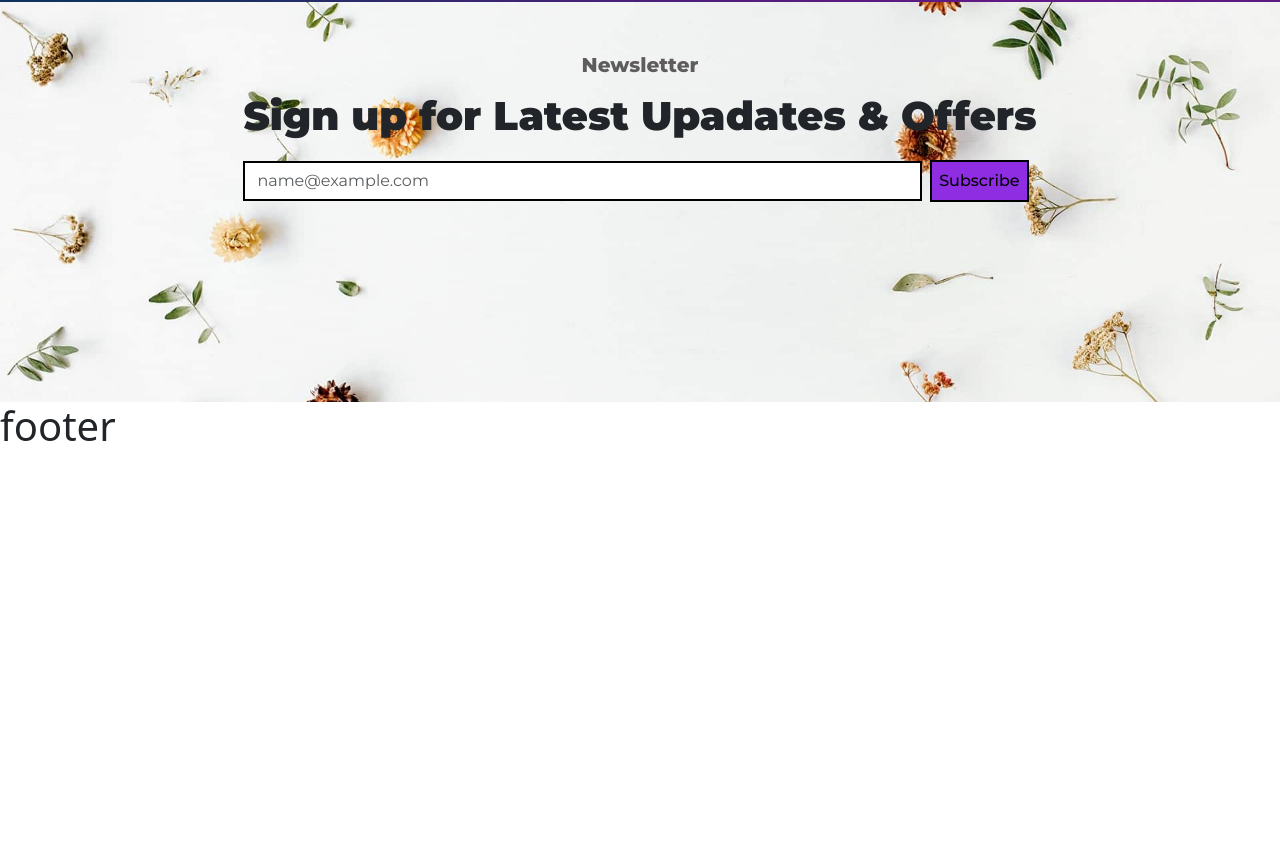
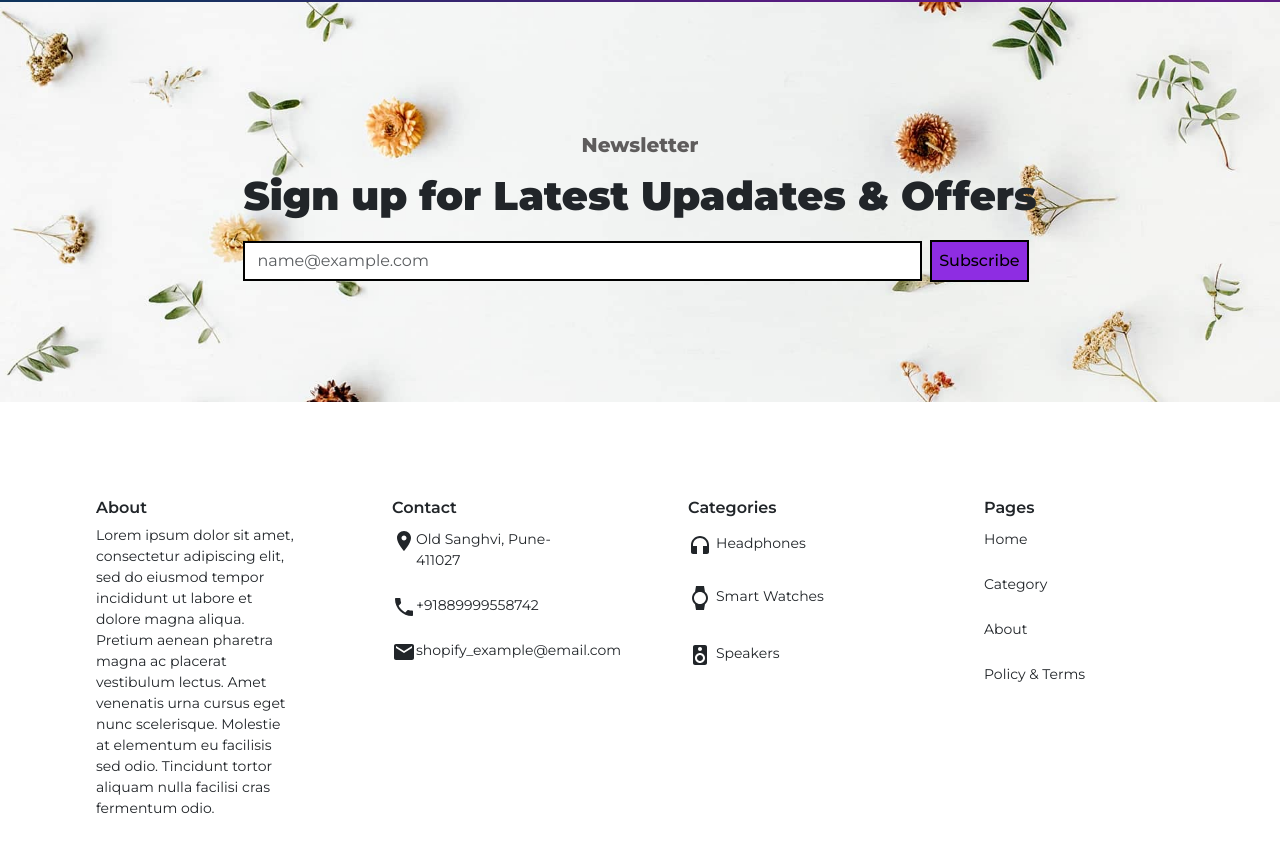
Before and after one commit to AbhiMane07012000/E-Commerce_WebSite, a React (Create React App) app in the folder client/: page / in a window 1280 px wide. Shown: the part 603-1454 px from the top of the page. Before the commit the page ends 1061 px from the top, so only its background shows below. Built offline with nearby package versions, Linux system fonts and the light colour scheme.

Commit message:
Footer Section Done.

```diff
--- /dev/null
+++ b/client/src/Component/Footer/Footer.css
@@ -0,0 +1,27 @@
+.footer{
+    font-family: 'Montserrat', sans-serif;
+}
+
+.footer h6{
+    font-weight: 600;
+}
+
+.footer p{
+    font-size: 14px;
+}
+
+
+
+
+
+@media screen and (max-width: 720px) {
+    .footer p{
+        font-size: 20px;
+    }
+}
+
+@media screen and (max-width: 576px) {
+    .footer p{
+        font-size: 14px;
+    }
+}
--- a/client/src/Component/Footer/Footer.jsx
+++ b/client/src/Component/Footer/Footer.jsx
@@ -1,11 +1,72 @@
 import React from "react";
+import { NavLink } from "react-router-dom";
+import EmailIcon from "@mui/icons-material/Email";
+import LocalPhoneIcon from "@mui/icons-material/LocalPhone";
+import LocationOnIcon from "@mui/icons-material/LocationOn";
+import HeadphonesIcon from "@mui/icons-material/Headphones";
+import SpeakerIcon from "@mui/icons-material/Speaker";
+import WatchIcon from "@mui/icons-material/Watch";
 
-
+import './Footer.css'
 
 const Footer = () => {
   return (
     <React.Fragment>
-      <h1>footer</h1>
+      <div className="container-fluid footer">
+        <div className="p-5 row">
+          <div className="p-5 col col-lg-3 col-md-6 col-sm-12">
+            <h6>About</h6>
+            <p>
+            Lorem ipsum dolor sit amet, consectetur adipiscing elit, sed do eiusmod tempor incididunt ut labore et dolore magna aliqua. Pretium aenean pharetra magna ac placerat vestibulum lectus. Amet venenatis urna cursus eget nunc scelerisque. Molestie at elementum eu facilisis sed odio. Tincidunt tortor aliquam nulla facilisi cras fermentum odio.
+            </p>
+          </div>
+          <div className="p-5 col col-lg-3 col-md-6 col-sm-12">
+            <h6>Contact</h6>
+            <div className="py-1 d-flex d-xxl-flex flex-row">
+              <LocationOnIcon /> <p>Old Sanghvi, Pune-411027</p>
+            </div>
+            <div className="py-1 d-flex d-xxl-flex flex-row">
+              <LocalPhoneIcon /> <p>+91889999558742</p>
+            </div>
+            <div className="py-1 d-flex d-xxl-flex flex-row">
+              <EmailIcon /> <p>shopify_example@email.com</p>
+            </div>
+          </div>
+          <div className="p-5 col col-lg-3 col-md-6 col-sm-12">
+            <h6>Categories</h6>
+            <NavLink className="py-1 nav-link" to="/category/:id">
+              <div className="py-1 d-flex d-xxl-flex flex-row">
+                <HeadphonesIcon /> <p className="ps-1">Headphones</p>
+              </div>
+            </NavLink>
+            <NavLink className="py-1 nav-link" to="/category/:id">
+              <div className="py-1 d-flex d-xxl-flex flex-row">
+                <WatchIcon /> <p className="ps-1">Smart Watches</p>
+              </div>
+            </NavLink>
+            <NavLink className="py-2 nav-link" to="/category/:id">
+              <div className="py-1 d-flex d-xxl-flex flex-row">
+                <SpeakerIcon /> <p className="ps-1">Speakers</p>
+              </div>
+            </NavLink>
+          </div>
+          <div className="p-5 col col-lg-3 col-md-6 col-sm-12">
+            <h6>Pages</h6>
+            <NavLink className="py-1 nav-link" to="/">
+              <p>Home</p>
+            </NavLink>
+            <NavLink className="py-1 nav-link" to="/category/">
+               <p>Category</p>
+            </NavLink>
+            <NavLink className="py-1 nav-link" to="/about">
+              <p>About</p>
+            </NavLink>
+            <NavLink className="py-1 nav-link" to="/about">
+              <p>Policy & Terms</p>
+            </NavLink>
+          </div>
+        </div>
+      </div>
     </React.Fragment>
   );
 };
--- a/client/src/Component/Footer/Newsletter/Newsletter.css
+++ b/client/src/Component/Footer/Newsletter/Newsletter.css
@@ -3,11 +3,12 @@
   background-position: center;
   background-repeat: no-repeat;
   background-size: cover;
+  display: flex;
   height: 400px;
   justify-content: center;
   font-family: "Montserrat", sans-serif;
   font-weight: 500;
-  display: flex;
+  padding: 10%;
   width: 100%;
 }
 
@@ -50,7 +51,7 @@
 
 @media screen and (max-width: 576px) {
   .newsletter{
-    padding: 30px;
+    padding: 70px 30px;
   }
 
   .newsletter-heading {
--- a/client/src/Component/Footer/Newsletter/Newsletter.jsx
+++ b/client/src/Component/Footer/Newsletter/Newsletter.jsx
@@ -6,7 +6,7 @@ const Newsletter = () => {
     <React.Fragment>
       <div className="container-fluid text-center newsletter">
         <div className="row">
-          <div className="col  p-5">
+          <div className="col">
             <p className="newsletter-heading">Newsletter</p>
             <p className="newsletter-p">Sign up for Latest Upadates & Offers</p>
             <div className="form">
--- a/client/src/Component/Header/Header.jsx
+++ b/client/src/Component/Header/Header.jsx
@@ -7,7 +7,7 @@ import CartIcon from '@mui/icons-material/ShoppingCart';
 const Header = () => {
   return (
     <React.Fragment>
-      <nav className="navbar navbar-expand-lg bg-black  navbar-dark">
+      <nav className="sticky-top navbar navbar-expand-lg bg-black  navbar-dark">
         <div className="container-fluid">
           <NavLink className="navbar-brand" to="/">
            <img src={Logo} alt="Logo" /><span className="brand-name">SHOPiFY</span>
```
